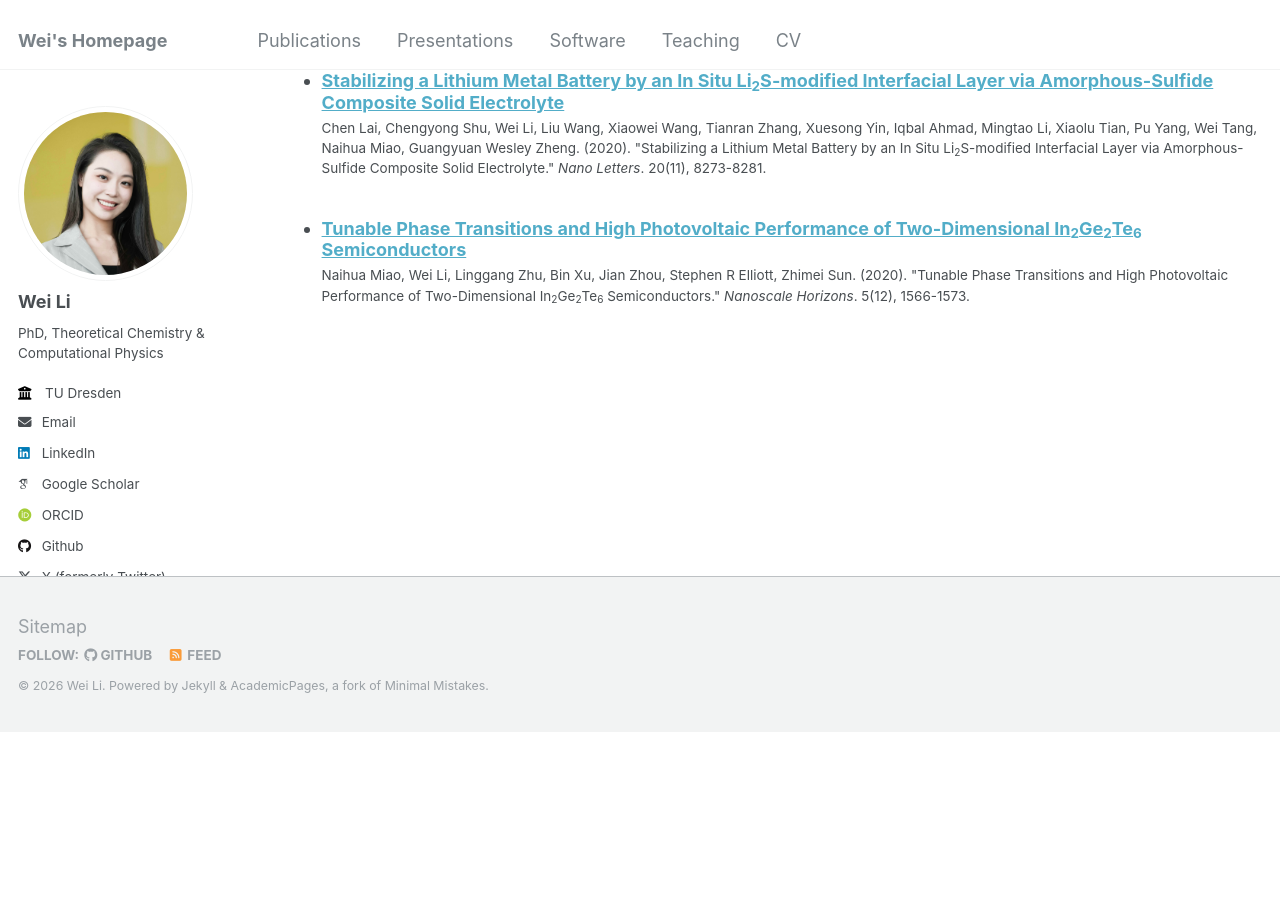
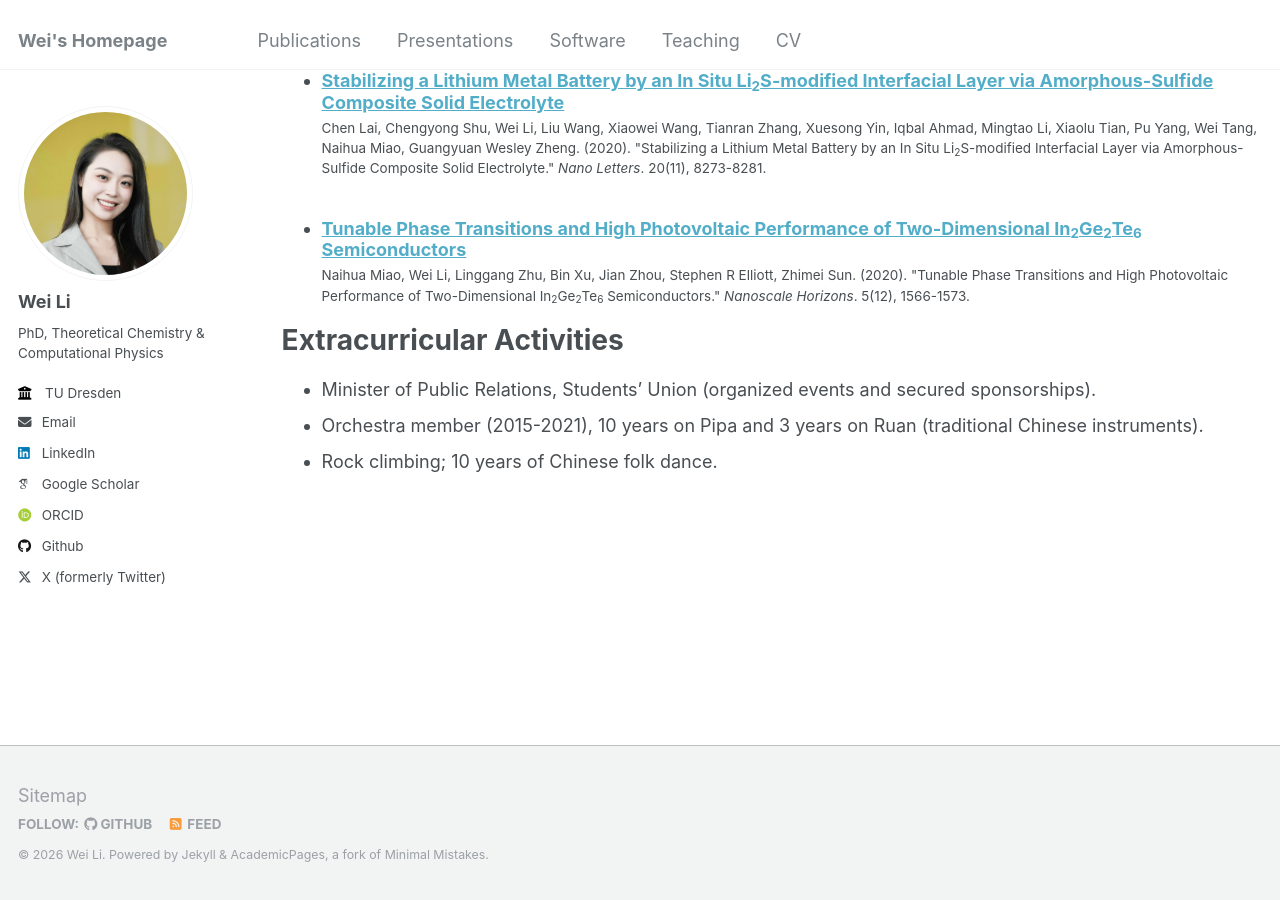
Before and after one commit to i-wli/i-wli.github.io, a Jekyll site: the page built from _pages/cv.md, in a window 1280 px wide and 900 px high, scrolled down 2110 px. Built offline with Jekyll 4.4.1, drawn with Linux system fonts in a browser that asks for light colours; some web fonts are replaced; before the commit the page ends 2841 px from its top, so only the background shows below that.

Commit message:
minor change

```diff
--- a/_pages/cv.md
+++ b/_pages/cv.md
@@ -69,3 +69,9 @@ Publications
   <ul>{% for post in site.publications reversed %}
     {% include archive-single-cv.html %}
   {% endfor %}</ul>
+
+Extracurricular Activities
+======
+* Minister of Public Relations, Students' Union (organized events and secured sponsorships).
+* Orchestra member (2015-2021), 10 years on Pipa and 3 years on Ruan (traditional Chinese instruments).
+* Rock climbing; 10 years of Chinese folk dance.
```
